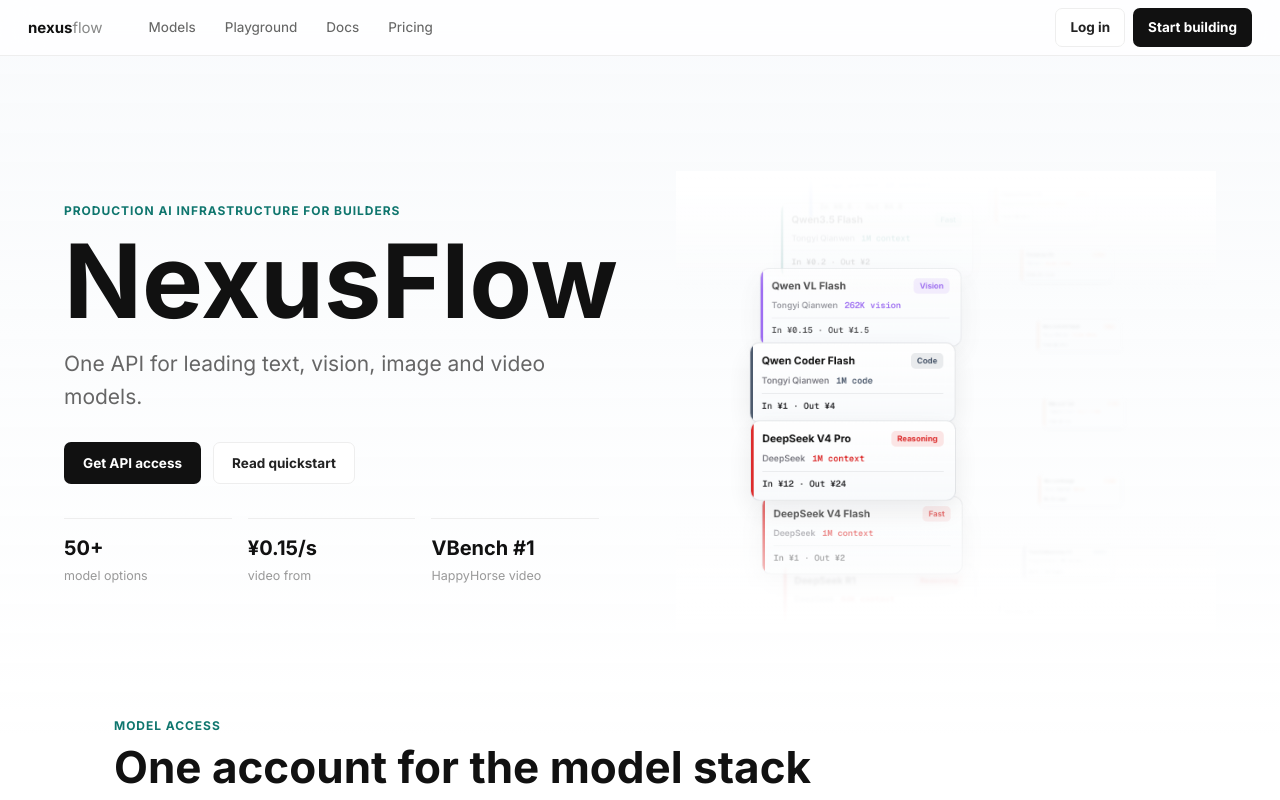
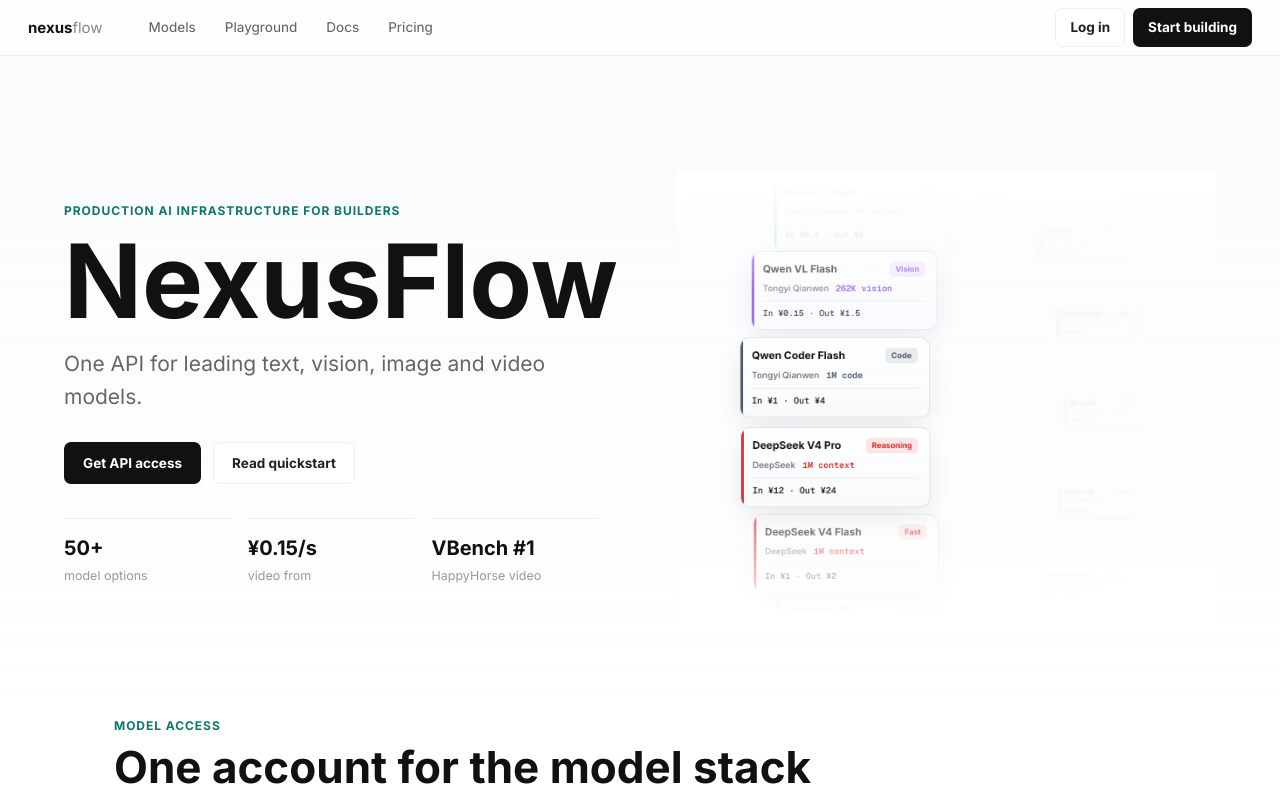
Before and after one commit to Daemon4444/nexusflow, a Next.js app in the folder frontend/: page / in a window 1280 px wide. Shown: the top 800 px of the page. Built offline with nearby package versions, Linux system fonts and the light colour scheme; no server answers.

Commit message:
Add spacing to landing carousel cards

```diff
--- a/frontend/app/globals.css
+++ b/frontend/app/globals.css
@@ -429,8 +429,8 @@ body {
   .nf-cylinder-shell { min-height: 340px; }
   .nf-cylinder-shell .ld-cylinder-wrap { height: 340px; }
   .nf-cylinder-shell .ld-cyl-item {
-    width: 220px;
-    margin-left: -110px;
+    width: 204px;
+    margin-left: -102px;
   }
   .nf-cylinder-shell .ld-cyl-card { padding: 11px 12px; }
   .nf-model-row { grid-template-columns: 1fr; gap: 6px; }
@@ -1377,7 +1377,7 @@ code {
 }
 .ld-cyl-item {
   position: absolute; top: 50%; left: 54%;
-  width: 236px; margin-left: -118px; margin-top: -30px;
+  width: 218px; margin-left: -109px; margin-top: -30px;
   will-change: transform, opacity;
   pointer-events: none;
 }
--- a/frontend/app/page.tsx
+++ b/frontend/app/page.tsx
@@ -85,7 +85,7 @@ function CylinderCarousel({ items }: { items: typeof carouselModels }) {
   }, []);
 
   const deg = Math.PI / 180;
-  const radius = 286;
+  const radius = 330;
   const tiltAngle = 24 * deg;
   const sinTilt = Math.sin(tiltAngle);
   const cosTilt = Math.cos(tiltAngle);
```
